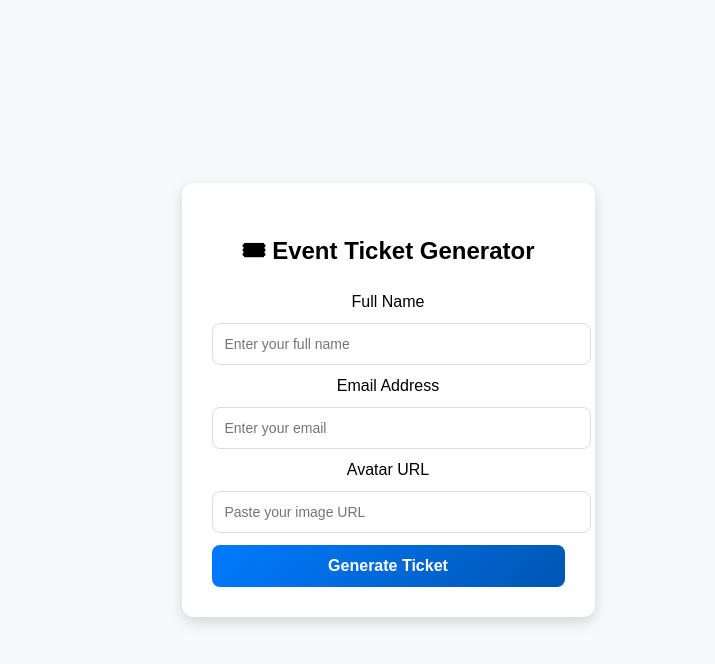
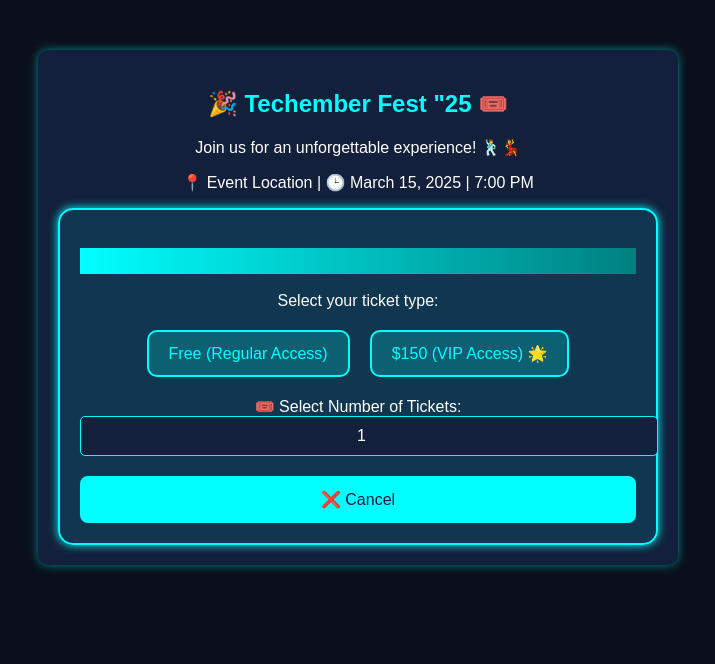
Before and after one commit to joviey/TICKETFORM, a React (Create React App) app: page / in a window 1280 px wide. Shown: the top 664 px of the page, without its empty margins (282-997 px from the left). Built offline with nearby package versions, Linux system fonts and the light colour scheme.

Commit message:
Updated project

```diff
--- a/src/App.css
+++ b/src/App.css
@@ -1,131 +1,168 @@
 body {
-    font-family: 'Poppins', sans-serif;
-    background-color: #f8f9fa;
+  font-family: Arial, sans-serif;
+  background-color: #0a0f1b;
+  color: white;
+  text-align: center;
+  margin: 0;
+  padding: 0;
+}
+.container {
+  max-width: 600px;
+  margin: 50px auto;
+  padding: 20px;
+  background: #12203b;
+  border-radius: 10px;
+  box-shadow: 0 0 10px rgba(0, 255, 255, 0.5);
+}
+h2 {
+  color: #00ffff;
+}
+.ticket-selection {
+  background: rgba(0, 255, 255, 0.1);
+  padding: 20px;
+  border-radius: 15px;
+  border: 2px solid #00ffff;
+  box-shadow: 0px 0px 10px #00ffff;
+  text-align: center;
+  position: relative;
+}
+.ticket-selection h2 {
+  background: linear-gradient(to right, #00ffff, #008080);
+  color: transparent;
+  font-size: 22px;
+}
+.ticket-options {
   display: flex;
   justify-content: center;
-    align-items: center;
-    height: 100vh;
-    margin: 0;
+  gap: 20px;
+  margin: 20px 0;
 }
-
-  .container {
-    background: #ffffff;
-    padding: 30px;
-    border-radius: 12px;
-    box-shadow: 0px 5px 15px rgba(0, 0, 0, 0.15);
+.ticket-options button {
+  padding: 12px 20px;
+  border-radius: 10px;
+  border: 2px solid #00ffff;
+  background: rgba(0, 255, 255, 0.2);
+  color: #00ffff;
+  font-size: 16px;
+  cursor: pointer;
+  transition: 0.3s;
+}
+.ticket-options button.selected {
+  background: #00ffff;
+  color: black;
+  font-weight: bold;
+}
+input[type="text"],
+input[type="email"] {
   width: 100%;
-    max-width: 450px;
+  padding: 12px;
+  margin: 15px 0;
+  border-radius: 5px;
+  border: none;
+  font-size: 16px;
+}
+input[type="number"] {
+  width: 100%;
+  padding: 10px;
+  font-size: 16px;
+  text-align: center;
+  border-radius: 5px;
+  border: 1px solid #00ffff;
+  background: #12203b;
+  color: white;
+}
+input[type="file"] {
+  margin: 10px 0;
+}
+.buttons {
+  display: flex;
+  justify-content: space-between;
+  gap: 20px;
+  margin-top: 20px;
+}
+.buttons button {
+  flex: 1;
+  background: #00ffff;
+  color: #12203b;
+  border: none;
+  padding: 12px 17px;
+  cursor: pointer;
+  border-radius: 8px;
+  font-size: 14px;
+  transition: 0.3s;
+}
+.buttons button:hover {
+  background: #00cccc;
+}
+.photo-preview {
+  margin-top: 15px;
   text-align: center;
 }
-
-  .title {
-    color: #333;
-    font-size: 24px;
-    font-weight: 600;
-    margin-bottom: 15px;
+.photo-preview img {
+  max-width: 180px;
+  height: auto;
+  border-radius: 10px;
+  border: 3px solid #00ffff;
+  margin-top: 10px;
 }
-
-  .form-container {
-    display: flex;
-    flex-direction: column;
-    gap: 12px;
+.ticket-ready img {
+  max-width: 250px;
+  height: auto;
+  border-radius: 10px;
   margin-top: 15px;
+  border: 3px solid #00ffff;
 }
-
-  .label {
-    font-weight: 600;
-    text-align: left;
-    color: #555;
-    font-size: 14px;
+.attendee-details input {
+  width: 100%;
+  max-width: 350px;
+  padding: 10px;
+  margin: 8px 0;
+  border: 1px solid #00ffff;
+  border-radius: 5px;
+  background: #12203b;
+  color: white;
+  font-size: 16px;
 }
-
-  .input-field {
-    padding: 12px;
-    border: 1px solid #ddd;
+.buttons button {
+  flex: 1;
+  background: #00ffff;
+  color: #12203b;
+  border: none;
+  padding: 14px 20px;
+  cursor: pointer;
   border-radius: 8px;
-    width: 100%;
-    font-size: 14px;
-    transition: border-color 0.3s;
+  font-size: 16px;
+  transition: 0.3s;
 }
-
-  .input-field:focus {
-    border-color: #007bff;
-    outline: none;
+.buttons button:hover {
+  background: #00cccc;
+  transform: scale(1.05);
 }
-
-  .submit-btn {
-    background: linear-gradient(135deg, #007bff, #0056b3);
-    color: white;
-    padding: 12px;
-    border: none;
-    border-radius: 8px;
-    cursor: pointer;
-    font-size: 16px;
-    font-weight: 600;
-    transition: background 0.3s;
+.pulse {
+  animation: pulse 1s infinite alternate;
 }
-
-  .submit-btn:hover {
-    background: linear-gradient(135deg, #0056b3, #004080);
+@keyframes pulse {
+  0% { transform: scale(1); }
+  100% { transform: scale(1.1); }
 }
-
-  .error {
-    color: red;
-    font-size: 12px;
-    text-align: left;
-    margin-top: -8px;
+.fade-in {
+  animation: fadeIn 0.6s ease-in-out;
 }
-
-  /* Ticket Styles */
-  .ticket {
-    margin-top: 20px;
-    padding: 20px;
-    border-radius: 12px;
-    background: #ffffff;
-    box-shadow: 0px 4px 10px rgba(0, 0, 0, 0.1);
-    text-align: center;
+.slide-in {
+  animation: slideIn 0.6s ease-in-out;
 }
-
-  .avatar {
-    width: 90px;
-    height: 90px;
-    border-radius: 50%;
-    border: 3px solid #007bff;
-    margin-bottom: 10px;
+.zoom-in {
+  animation: zoomIn 0.6s ease-in-out;
 }
-
-  .ticket-name {
-    font-weight: bold;
-    font-size: 18px;
+@keyframes fadeIn {
+  from { opacity: 0; transform: translateY(-10px); }
+  to { opacity: 1; transform: translateY(0); }
 }
-
-  .ticket-email {
-    color: #666;
-    font-size: 14px;
+@keyframes slideIn {
+  from { transform: translateX(-50px); opacity: 0; }
+  to { transform: translateX(0); opacity: 1; }
 }
-
-  /* Responsive Design */
-  @media (max-width: 768px) {
-    .container {
-      width: 95%;
-      padding: 20px;
+@keyframes zoomIn {
+  from { transform: scale(0.8); opacity: 0; }
+  to { transform: scale(1); opacity: 1; }
 }
-
-    .input-field {
-      padding: 10px;
-    }
-
-    .submit-btn {
-      font-size: 14px;
-      padding: 10px;
-    }
-
-    .ticket {
-      padding: 15px;
-    }
-
-    .avatar {
-      width: 80px;
-      height: 80px;
-    }
-  }
--- a/src/App.js
+++ b/src/App.js
@@ -1,10 +1,10 @@
 import React from "react";
-import TicketForm from "./TicketForm";
+import TicketBooking from "./TicketBooking";
 
 function App() {
   return (
     <div>
-      <TicketForm />
+      <TicketBooking />
     </div>
   );
 }
--- /dev/null
+++ b/src/TicketBooking.js
@@ -0,0 +1,156 @@
+import React, { useState } from "react";
+import Confetti from "react-confetti";
+import "./App.css";
+
+const TicketBooking = () => {
+  const [step, setStep] = useState(1);
+  const [selectedTicket, setSelectedTicket] = useState(null);
+  const [numTickets, setNumTickets] = useState(1);
+  const [userData, setUserData] = useState({ name: "", email: "", photo: "" });
+  const [previewPhoto, setPreviewPhoto] = useState(null);
+  const [showError, setShowError] = useState(false);
+  const [showConfetti, setShowConfetti] = useState(false);
+
+  const handleTicketSelection = (ticketType) => {
+    setSelectedTicket(ticketType);
+  };
+
+  const handleNext = () => {
+    if (step === 1 && selectedTicket) {
+      setStep(2);
+    } else if (step === 2) {
+      const emailPattern = /^[^\s@]+@[^\s@]+\.[^\s@]+$/;
+      if (userData.name && emailPattern.test(userData.email) && previewPhoto) {
+        setUserData({ ...userData, photo: previewPhoto });
+        setStep(3);
+        setShowConfetti(true);
+        setTimeout(() => setShowConfetti(false), 5000);
+      } else {
+        setShowError(true);
+      }
+    }
+  };
+
+  const handleBack = () => {
+    if (step > 1) setStep(step - 1);
+  };
+
+  const handleInputChange = (e) => {
+    const { name, value } = e.target;
+    setUserData({ ...userData, [name]: value });
+    setShowError(false);
+  };
+
+  const handlePhotoUpload = (e) => {
+    const file = e.target.files[0];
+    if (file) {
+      const reader = new FileReader();
+      reader.onloadend = () => {
+        setPreviewPhoto(reader.result);
+        setShowError(false);
+      };
+      reader.readAsDataURL(file);
+    }
+  };
+
+  const resetForm = () => {
+    setStep(1);
+    setSelectedTicket(null);
+    setNumTickets(1);
+    setUserData({ name: "", email: "", photo: "" });
+    setPreviewPhoto(null);
+    setShowError(false);
+    setShowConfetti(false);
+  };
+
+  return (
+    <div className="container">
+      {showConfetti && <Confetti />}
+      <h2 className="title">🎉 Techember Fest "25 🎟️</h2>
+      <p className="event-details">Join us for an unforgettable experience! 🕺💃</p>
+      <p className="event-info">📍 Event Location | 🕒 March 15, 2025 | 7:00 PM</p>
+
+      {step === 1 && (
+        <div className="ticket-selection slide-in">
+          <h2>🎫 Ticket Selection</h2>
+          <p>Select your ticket type:</p>
+          <div className="ticket-options">
+            <button
+              className={selectedTicket === "Free" ? "selected" : ""}
+              onClick={() => handleTicketSelection("Free")}
+            >
+              Free (Regular Access)
+            </button>
+            <button
+              className={selectedTicket === "VIP" ? "selected" : ""}
+              onClick={() => handleTicketSelection("VIP")}
+            >
+              $150 (VIP Access) 🌟
+            </button>
+          </div>
+          <label htmlFor="numTickets">🎟️ Select Number of Tickets:</label>
+          <input
+            type="number"
+            id="numTickets"
+            min="1"
+            value={numTickets}
+            onChange={(e) => setNumTickets(e.target.value)}
+          />
+          <div className="buttons">
+            <button onClick={resetForm}>❌ Cancel</button>
+            {selectedTicket && <button onClick={handleNext}>➡️ Next</button>}
+          </div>
+        </div>
+      )}
+
+      {step === 2 && (
+        <div className="attendee-details fade-in">
+          <h2>📝 Attendee Details</h2>
+          <input
+            type="text"
+            name="name"
+            placeholder="Enter your name"
+            value={userData.name}
+            onChange={handleInputChange}
+          />
+          <input
+            type="email"
+            name="email"
+            placeholder="Enter your email"
+            value={userData.email}
+            onChange={handleInputChange}
+          />
+          <input type="file" accept="image/*" onChange={handlePhotoUpload} />
+          {previewPhoto && (
+            <div className="photo-preview zoom-in">
+              <h3>📸 Preview</h3>
+              <img src={previewPhoto} alt="Preview" />
+            </div>
+          )}
+          {showError && <p style={{ color: "red" }}>⚠️ Please fill in all fields with a valid email!</p>}
+          <div className="buttons">
+            <button onClick={handleBack} style={{ fontSize: "16px", padding: "14px" }}>⬅️ Back</button>
+            <button onClick={handleNext} style={{ fontSize: "16px", padding: "14px" }}>
+              Get My {selectedTicket} Ticket 🎟️
+            </button>
+          </div>
+        </div>
+      )}
+
+      {step === 3 && (
+        <div className="ticket-ready fade-in">
+          <h2>✅ Your Ticket is Booked!</h2>
+          <p>Name : {userData.name} 🎉</p>
+          <p>Email : {userData.email} 📩</p>
+          {userData.photo && <img src={userData.photo} alt="Profile" />}
+          <div className="buttons">
+            <button>📥 Download Ticket</button>
+            <button onClick={resetForm}>🔄 Book Another Ticket</button>
+          </div>
+        </div>
+      )}
+    </div>
+  );
+};
+
+export default TicketBooking;
--- a/src/TicketForm.js
+++ /dev/null
@@ -1,85 +0,0 @@
-import React, { useState } from "react";
-import "./App.css";
-
-const TicketForm = () => {
-  const [formData, setFormData] = useState({
-    fullName: "",
-    email: "",
-    avatar: "",
-  });
-  const [errors, setErrors] = useState({});
-  const [ticket, setTicket] = useState(null);
-
-  const handleChange = (e) => {
-    const { name, value } = e.target;
-    setFormData({ ...formData, [name]: value });
-  };
-
-  const validateForm = () => {
-    let newErrors = {};
-    if (!formData.fullName.trim()) newErrors.fullName = "Full Name is required";
-    if (!formData.email.match(/^[^@]+@[^@]+\.[^@]+$/)) newErrors.email = "Invalid email";
-    if (!formData.avatar.trim().match(/^https?:\/\/.+/)) newErrors.avatar = "Valid image URL is required";
-    setErrors(newErrors);
-    return Object.keys(newErrors).length === 0;
-  };
-
-  const handleSubmit = (e) => {
-    e.preventDefault();
-    if (validateForm()) {
-      setTicket(formData);
-    }
-  };
-
-  return (
-    <div className="container">
-      <h2>🎟 Event Ticket Generator</h2>
-      <form onSubmit={handleSubmit} className="form-container">
-        <label>Full Name</label>
-        <input
-          type="text"
-          name="fullName"
-          value={formData.fullName}
-          onChange={handleChange}
-          placeholder="Enter your full name"
-          className="input-field"
-        />
-        {errors.fullName && <p className="error">{errors.fullName}</p>}
-
-        <label>Email Address</label>
-        <input
-          type="email"
-          name="email"
-          value={formData.email}
-          onChange={handleChange}
-          placeholder="Enter your email"
-          className="input-field"
-        />
-        {errors.email && <p className="error">{errors.email}</p>}
-
-        <label>Avatar URL</label>
-        <input
-          type="text"
-          name="avatar"
-          value={formData.avatar}
-          onChange={handleChange}
-          placeholder="Paste your image URL"
-          className="input-field"
-        />
-        {errors.avatar && <p className="error">{errors.avatar}</p>}
-
-        <button type="submit" className="submit-btn">Generate Ticket</button>
-      </form>
-
-      {ticket && (
-        <div className="ticket">
-          <img src={ticket.avatar} alt="Avatar" className="avatar" />
-          <h3>{ticket.fullName}</h3>
-          <p>{ticket.email}</p>
-        </div>
-      )}
-    </div>
-  );
-};
-
-export default TicketForm;
--- a/src/index.css
+++ /dev/null
@@ -1,5 +0,0 @@
-body {
-    margin: 0;
-    font-family: Arial, sans-serif;
-    background-color: #f8f9fa;
-  }
```
Also changed, not shown: src/index.js (+5 -9 lines). Lines whose indentation alone changed are shown as unchanged.
